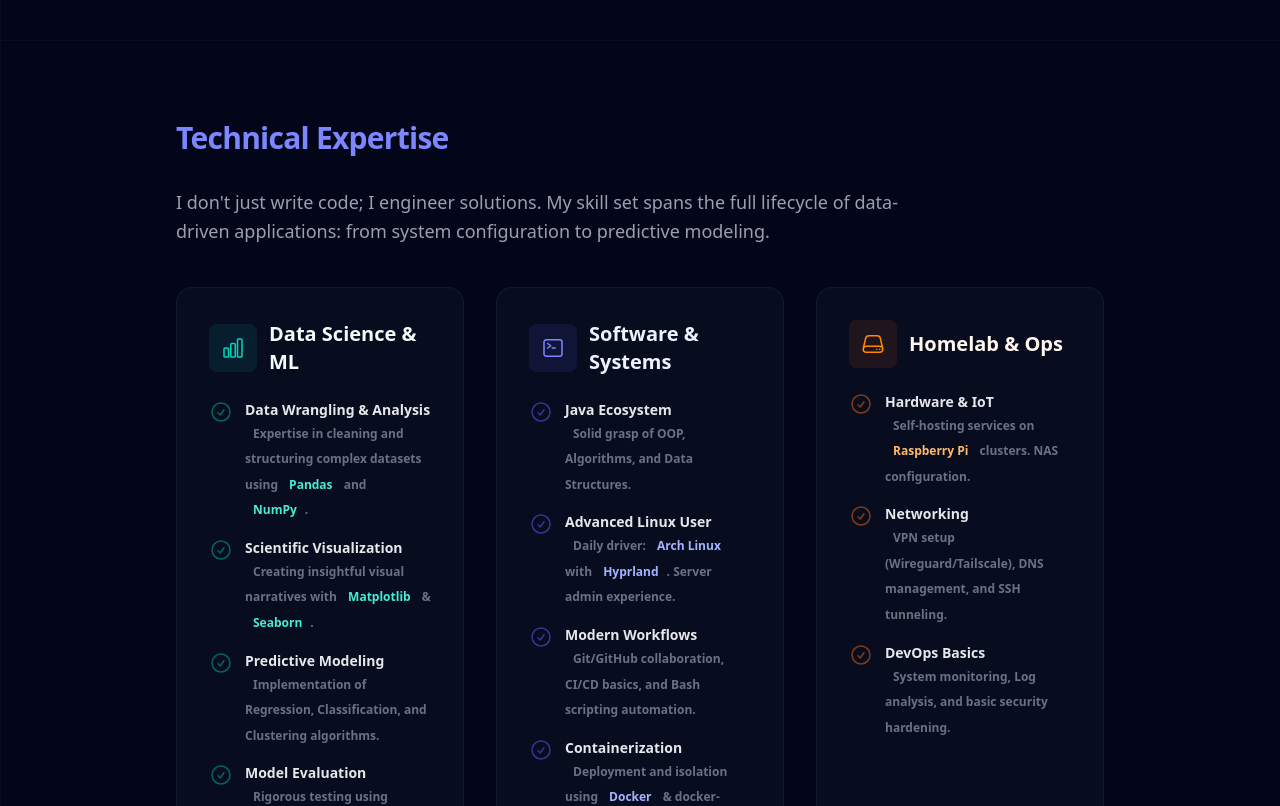
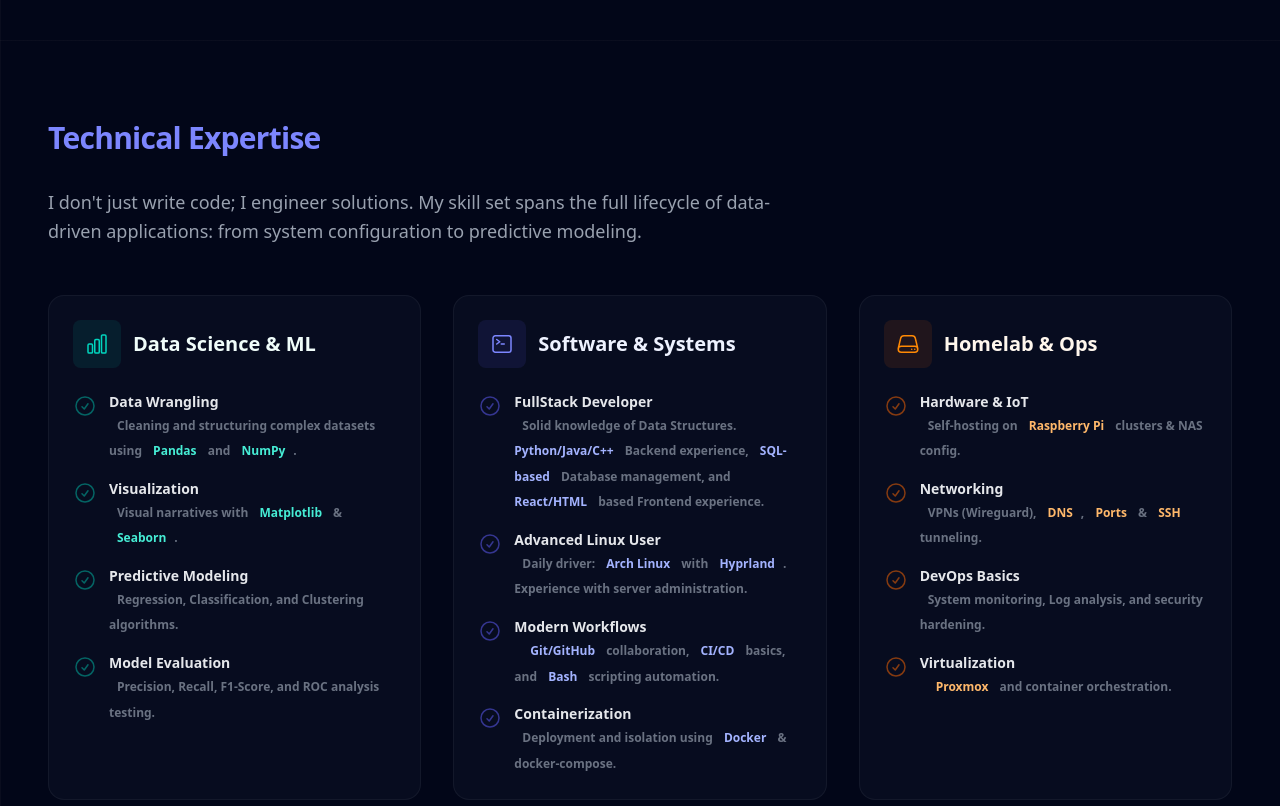
Before and after one commit to MaCaDo1136/Portfolio, a React (Vite) app in the folder portafolio-app/: page / in a window 1280 px wide. Shown: the part 1560-2366 px from the top of the page. Built offline with nearby package versions, Linux system fonts and the light colour scheme.

Commit message:
Refactor layout and styling in AboutMe and Skills sections for improved aesthetics and readability; adjust main container width and enhance component styles.

```diff
--- a/portafolio-app/src/App.tsx
+++ b/portafolio-app/src/App.tsx
@@ -10,7 +10,7 @@ function App() {
     <div>
       <Navbar />
 
-      <main className="max-w-5xl mx-auto px-4">
+      <main className="max-w-7xl mx-auto px-4">
 
         <section id="home" className="min-h-screen pt-20">
           <Hero />
--- a/portafolio-app/src/components/sections/AboutMe.tsx
+++ b/portafolio-app/src/components/sections/AboutMe.tsx
@@ -26,10 +26,10 @@ export default function AboutMe() {
                 </div>
 
                 {/*Derecha*/}
-                <div className="bg-gray-100 rounded-2xl p-8 ring-1 ring-gray-900/5">
+                <div className="rounded-2xl bg-slate-900/40 border border-white/20 p-6 hover:border-white/50 transition-all duration-300 group">
 
                     {/* INTERESTS */}
-                    <h3 className="text-gray-900 mt-0 flex items-center gap-2">
+                    <h3 className="text-white mt-0 flex items-center gap-2">
                         Interests
                     </h3>
                     <ul className="grid grid-cols-1 sm:grid-cols-2 gap-3 list-none pl-0">
@@ -47,7 +47,7 @@ export default function AboutMe() {
 
                     <div className="space-y-4">
                         <div>
-                            <span className="text-sm font-bold text-gray-900 uppercase tracking-wide">Languages</span>
+                            <span className="text-sm font-bold text-white uppercase tracking-wide">Languages</span>
                             <div className="flex flex-wrap gap-2 mt-2">
                                 <span className="bg-blue-100 text-blue-700 ">Python (Native)</span>
                                 <span className="bg-yellow-100 text-yellow-800 ">Java (Adv)</span>
@@ -57,7 +57,7 @@ export default function AboutMe() {
                         </div>
 
                         <div>
-                            <span className="text-sm font-bold text-gray-900 uppercase tracking-wide">Operating Systems</span>
+                            <span className="text-sm font-bold text-white uppercase tracking-wide">Operating Systems</span>
                             <div className="flex flex-wrap gap-2 mt-2">
                                 <span className="bg-indigo-100 text-indigo-700 ">Arch Linux</span>
                                 <span className="bg-orange-100 text-orange-700 ">Ubuntu Server</span>
@@ -66,7 +66,7 @@ export default function AboutMe() {
                         </div>
 
                         <div>
-                            <span className="text-sm font-bold text-gray-900 uppercase tracking-wide">Tools</span>
+                            <span className="text-sm font-bold text-white uppercase tracking-wide">Tools</span>
                             <div className="flex flex-wrap gap-2 mt-2">
                                 <span className="bg-green-100 text-green-700 ">NeoVim</span>
                                 <span className="bg-red-100 text-red-700 ">Git</span>
--- a/portafolio-app/src/components/sections/Skills.tsx
+++ b/portafolio-app/src/components/sections/Skills.tsx
@@ -9,8 +9,8 @@ export default function Skills() {
     return (
         <div className="relative isolate px-6 lg:px-8 max-w-7xl mx-auto">
 
-            {/* Parte de arriba de la seccion */}
-            <div className="mb-10">
+            {/* Intro */}
+            <div className="mb-12">
                 <h2>Technical Expertise</h2>
                 <p className="max-w-3xl">
                     I don't just write code; I engineer solutions. My skill set spans the full
@@ -21,49 +21,49 @@ export default function Skills() {
 
             <div className="grid grid-cols-1 lg:grid-cols-3 gap-8">
 
-                {/* DATA SCIENCE AND MACHINE LEARNING */}
-                <div className="rounded-2xl bg-slate-900/40 border border-white/5 p-8 hover:border-teal-500/30 transition-all duration-300 group">
+                {/* DATA SCIENCE & ML */}
+                <div className="h-full rounded-2xl bg-slate-900/40 border border-white/5 p-6 transition-all duration-300 hover:border-teal-500/50 hover:bg-slate-900/60 hover:-translate-y-2 hover:shadow-xl hover:shadow-teal-500/10 group">
                     <div className="flex items-center gap-3 mb-6">
                         <div className="p-3 bg-teal-500/10 rounded-lg group-hover:bg-teal-500/20 transition-colors">
                             <ChartBarIcon className="h-6 w-6 text-teal-400" />
                         </div>
-                        <h3 className="!m-0 text-xl text-teal-50 text-shadow-sm">Data Science & ML</h3>
+                        <h3 className="!m-0 text-xl text-teal-50">Data Science & ML</h3>
                     </div>
 
                     <ul className="space-y-4">
                         <li className="flex gap-3">
-                            <CheckCircleIcon className="h-6 w-6 text-teal-500/50 flex-shrink-0" />
+                            <CheckCircleIcon className="h-6 w-6 text-teal-500/50 flex-shrink-0 mt-0.5" />
                             <div>
-                                <strong className="text-gray-200 block text-sm">Data Wrangling & Analysis</strong>
-                                <span className="text-xs text-gray-500">Expertise in cleaning and structuring complex datasets using <span className="text-teal-300">Pandas</span> and <span className="text-teal-300">NumPy</span>.</span>
+                                <strong className="text-gray-200 block text-sm">Data Wrangling</strong>
+                                <span className="text-xs text-gray-500">Cleaning and structuring complex datasets using <span className="text-teal-300">Pandas</span> and <span className="text-teal-300">NumPy</span>.</span>
                             </div>
                         </li>
                         <li className="flex gap-3">
-                            <CheckCircleIcon className="h-6 w-6 text-teal-500/50 flex-shrink-0" />
+                            <CheckCircleIcon className="h-6 w-6 text-teal-500/50 flex-shrink-0 mt-0.5" />
                             <div>
-                                <strong className="text-gray-200 block text-sm">Scientific Visualization</strong>
-                                <span className="text-xs text-gray-500">Creating insightful visual narratives with <span className="text-teal-300">Matplotlib</span> & <span className="text-teal-300">Seaborn</span>.</span>
+                                <strong className="text-gray-200 block text-sm">Visualization</strong>
+                                <span className="text-xs text-gray-500">Visual narratives with <span className="text-teal-300">Matplotlib</span> & <span className="text-teal-300">Seaborn</span>.</span>
                             </div>
                         </li>
                         <li className="flex gap-3">
-                            <CheckCircleIcon className="h-6 w-6 text-teal-500/50 flex-shrink-0" />
+                            <CheckCircleIcon className="h-6 w-6 text-teal-500/50 flex-shrink-0 mt-0.5" />
                             <div>
                                 <strong className="text-gray-200 block text-sm">Predictive Modeling</strong>
-                                <span className="text-xs text-gray-500">Implementation of Regression, Classification, and Clustering algorithms.</span>
+                                <span className="text-xs text-gray-500">Regression, Classification, and Clustering algorithms.</span>
                             </div>
                         </li>
                         <li className="flex gap-3">
-                            <CheckCircleIcon className="h-6 w-6 text-teal-500/50 flex-shrink-0" />
+                            <CheckCircleIcon className="h-6 w-6 text-teal-500/50 flex-shrink-0 mt-0.5" />
                             <div>
                                 <strong className="text-gray-200 block text-sm">Model Evaluation</strong>
-                                <span className="text-xs text-gray-500">Rigorous testing using Precision, Recall, F1-Score, and ROC analysis.</span>
+                                <span className="text-xs text-gray-500">Precision, Recall, F1-Score, and ROC analysis testing.</span>
                             </div>
                         </li>
                     </ul>
                 </div>
 
-                {/* SOFTWARE AND SYSTEMS */}
-                <div className="rounded-2xl bg-slate-900/40 border border-white/5 p-8 hover:border-indigo-500/30 transition-all duration-300 group">
+                {/* SOFTWARE & SYSTEMS */}
+                <div className="h-full rounded-2xl bg-slate-900/40 border border-white/5 p-6 transition-all duration-300 hover:border-indigo-500/50 hover:bg-slate-900/60 hover:-translate-y-2 hover:shadow-xl hover:shadow-indigo-500/10 group">
                     <div className="flex items-center gap-3 mb-6">
                         <div className="p-3 bg-indigo-500/10 rounded-lg group-hover:bg-indigo-500/20 transition-colors">
                             <CommandLineIcon className="h-6 w-6 text-indigo-400" />
@@ -73,28 +73,30 @@ export default function Skills() {
 
                     <ul className="space-y-4">
                         <li className="flex gap-3">
-                            <CheckCircleIcon className="h-6 w-6 text-indigo-500/50 flex-shrink-0" />
+                            <CheckCircleIcon className="h-6 w-6 text-indigo-500/50 flex-shrink-0 mt-0.5" />
                             <div>
-                                <strong className="text-gray-200 block text-sm">Java Ecosystem</strong>
-                                <span className="text-xs text-gray-500">Solid grasp of OOP, Algorithms, and Data Structures.</span>
+                                <strong className="text-gray-200 block text-sm">FullStack Developer</strong>
+                                <span className="text-xs text-gray-500">
+                                    Solid knowledge of Data Structures.<span className="text-indigo-300"> Python/Java/C++</span> Backend experience,<span className="text-indigo-300"> SQL-based</span> Database management, and<span className="text-indigo-300"> React/HTML</span> based Frontend experience.
+                                </span>
                             </div>
                         </li>
                         <li className="flex gap-3">
-                            <CheckCircleIcon className="h-6 w-6 text-indigo-500/50 flex-shrink-0" />
+                            <CheckCircleIcon className="h-6 w-6 text-indigo-500/50 flex-shrink-0 mt-0.5" />
                             <div>
                                 <strong className="text-gray-200 block text-sm">Advanced Linux User</strong>
-                                <span className="text-xs text-gray-500">Daily driver: <span className="text-indigo-300">Arch Linux</span> with <span className="text-indigo-300">Hyprland</span>. Server admin experience.</span>
+                                <span className="text-xs text-gray-500">Daily driver: <span className="text-indigo-300">Arch Linux</span> with <span className="text-indigo-300">Hyprland</span>. Experience with server administration.</span>
                             </div>
                         </li>
                         <li className="flex gap-3">
-                            <CheckCircleIcon className="h-6 w-6 text-indigo-500/50 flex-shrink-0" />
+                            <CheckCircleIcon className="h-6 w-6 text-indigo-500/50 flex-shrink-0 mt-0.5" />
                             <div>
                                 <strong className="text-gray-200 block text-sm">Modern Workflows</strong>
-                                <span className="text-xs text-gray-500">Git/GitHub collaboration, CI/CD basics, and Bash scripting automation.</span>
+                                <span className="text-xs text-gray-500"><span className="text-indigo-300">Git/GitHub</span> collaboration, <span className="text-indigo-300">CI/CD</span> basics, and <span className="text-indigo-300">Bash</span> scripting automation.</span>
                             </div>
                         </li>
                         <li className="flex gap-3">
-                            <CheckCircleIcon className="h-6 w-6 text-indigo-500/50 flex-shrink-0" />
+                            <CheckCircleIcon className="h-6 w-6 text-indigo-500/50 flex-shrink-0 mt-0.5" />
                             <div>
                                 <strong className="text-gray-200 block text-sm">Containerization</strong>
                                 <span className="text-xs text-gray-500">Deployment and isolation using <span className="text-indigo-300">Docker</span> & docker-compose.</span>
@@ -103,8 +105,8 @@ export default function Skills() {
                     </ul>
                 </div>
 
-                {/* HOMELAB AND INFRASTRUCTURE */}
-                <div className="rounded-2xl bg-slate-900/40 border border-white/5 p-8 hover:border-orange-500/30 transition-all duration-300 group">
+                {/* HOMELAB & OPS */}
+                <div className="h-full rounded-2xl bg-slate-900/40 border border-white/5 p-6 transition-all duration-300 hover:border-orange-500/50 hover:bg-slate-900/60 hover:-translate-y-2 hover:shadow-xl hover:shadow-orange-500/10 group">
                     <div className="flex items-center gap-3 mb-6">
                         <div className="p-3 bg-orange-500/10 rounded-lg group-hover:bg-orange-500/20 transition-colors">
                             <ServerIcon className="h-6 w-6 text-orange-400" />
@@ -114,24 +116,31 @@ export default function Skills() {
 
                     <ul className="space-y-4">
                         <li className="flex gap-3">
-                            <CheckCircleIcon className="h-6 w-6 text-orange-500/50 flex-shrink-0" />
+                            <CheckCircleIcon className="h-6 w-6 text-orange-500/50 flex-shrink-0 mt-0.5" />
                             <div>
                                 <strong className="text-gray-200 block text-sm">Hardware & IoT</strong>
-                                <span className="text-xs text-gray-500">Self-hosting services on <span className="text-orange-300">Raspberry Pi</span> clusters. NAS configuration.</span>
+                                <span className="text-xs text-gray-500">Self-hosting on <span className="text-orange-300">Raspberry Pi</span> clusters & NAS config.</span>
                             </div>
                         </li>
                         <li className="flex gap-3">
-                            <CheckCircleIcon className="h-6 w-6 text-orange-500/50 flex-shrink-0" />
+                            <CheckCircleIcon className="h-6 w-6 text-orange-500/50 flex-shrink-0 mt-0.5" />
                             <div>
                                 <strong className="text-gray-200 block text-sm">Networking</strong>
-                                <span className="text-xs text-gray-500">VPN setup (Wireguard/Tailscale), DNS management, and SSH tunneling.</span>
+                                <span className="text-xs text-gray-500">VPNs (Wireguard), <span className="text-orange-300">DNS</span>, <span className="text-orange-300">Ports</span> & <span className="text-orange-300">SSH</span> tunneling.</span>
                             </div>
                         </li>
                         <li className="flex gap-3">
-                            <CheckCircleIcon className="h-6 w-6 text-orange-500/50 flex-shrink-0" />
+                            <CheckCircleIcon className="h-6 w-6 text-orange-500/50 flex-shrink-0 mt-0.5" />
                             <div>
                                 <strong className="text-gray-200 block text-sm">DevOps Basics</strong>
-                                <span className="text-xs text-gray-500">System monitoring, Log analysis, and basic security hardening.</span>
+                                <span className="text-xs text-gray-500">System monitoring, Log analysis, and security hardening.</span>
+                            </div>
+                        </li>
+                        <li className="flex gap-3">
+                            <CheckCircleIcon className="h-6 w-6 text-orange-500/50 flex-shrink-0 mt-0.5" />
+                            <div>
+                                <strong className="text-gray-200 block text-sm">Virtualization</strong>
+                                <span className="text-xs text-gray-500"><span className="text-orange-300">Proxmox</span> and container orchestration.</span>
                             </div>
                         </li>
                     </ul>
```
